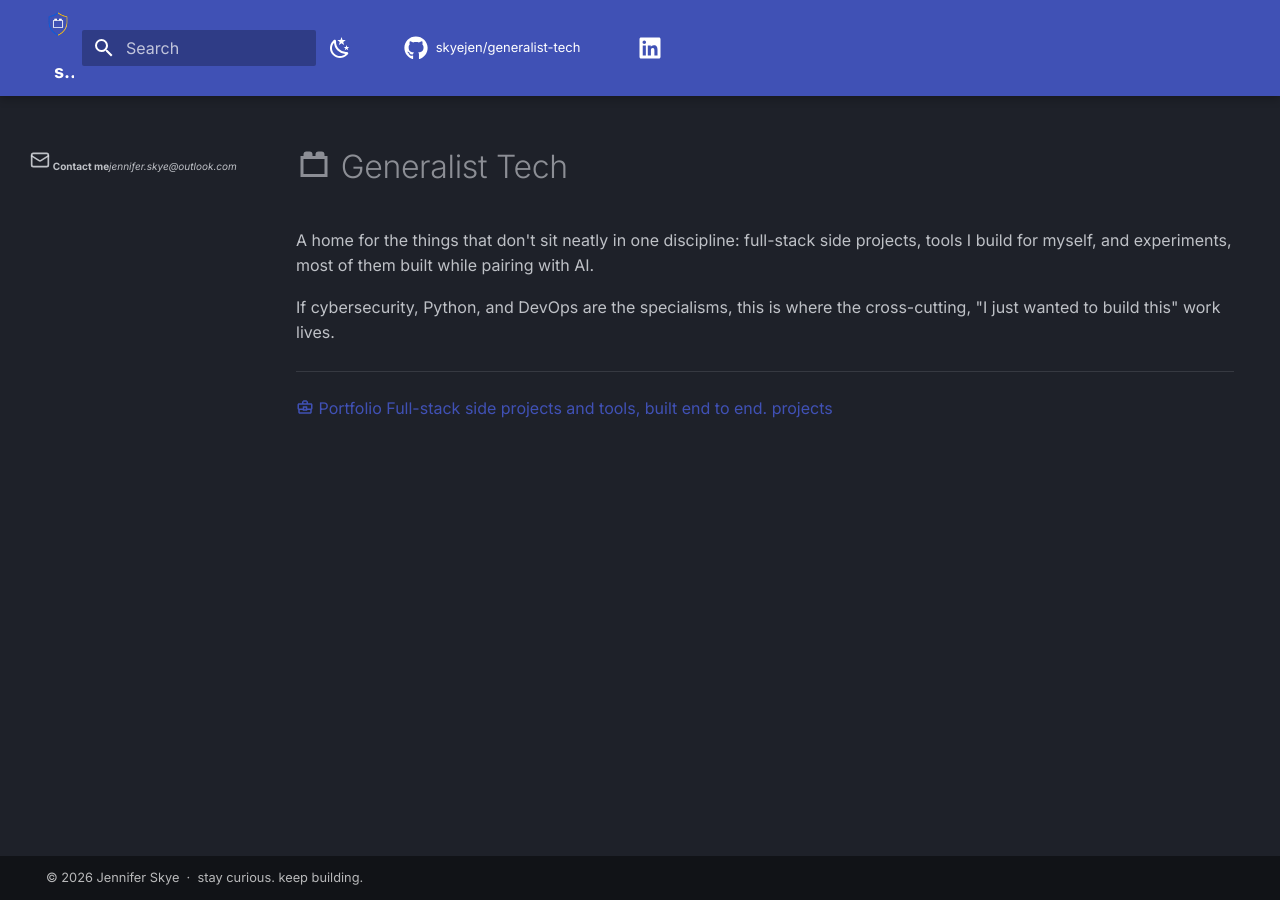
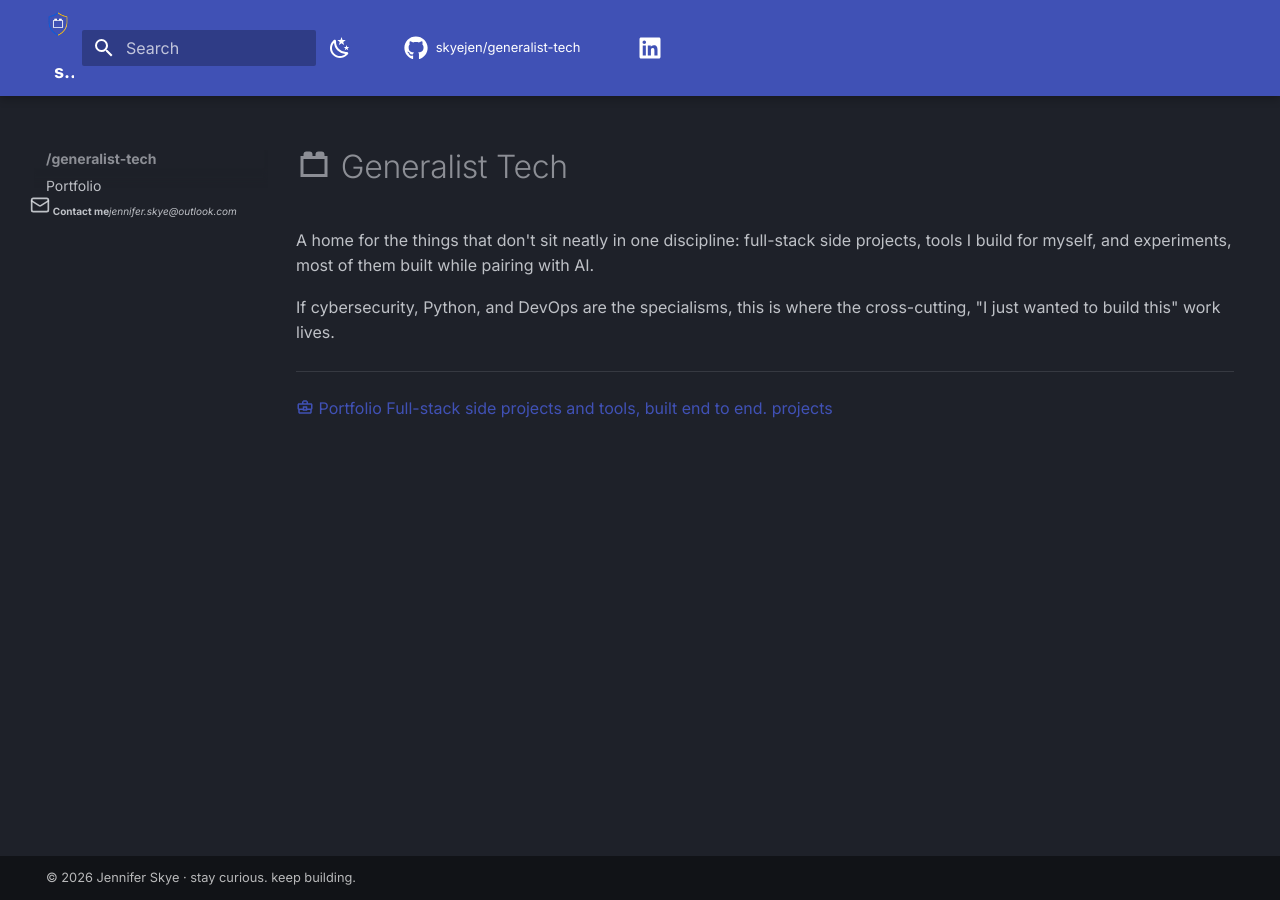
Before and after one commit to skyejen/generalist-tech, an MkDocs documentation site: the page built from docs/index.md, in a window 1280 px wide. Built offline with MkDocs 1.6.1 and Material for MkDocs 9.7.7, drawn with Linux system fonts in a browser that asks for light colours; comment, search, counter and statistics services are not loaded.

Commit message:
feat: mobile drawer brand + hub shortcuts + two-line footer

```diff
--- a/mkdocs.yml
+++ b/mkdocs.yml
@@ -56,8 +56,7 @@
       emoji_generator: !!python/name:material.extensions.emoji.to_svg
 
 copyright: >-
-  <span class="md-copyright__highlight">© 2026 Jennifer Skye</span>
-  &nbsp;·&nbsp; stay curious. keep building.
+  <span class="md-copyright__highlight">© 2026 Jennifer Skye</span><span class="sj-copy-sep">&nbsp;·&nbsp;</span><span class="sj-copy-tag">stay curious. keep building.</span>
 
 extra:
   generator: false
--- a/overrides/home.html
+++ b/overrides/home.html
@@ -14,7 +14,31 @@
 {% block site_nav %}
   <div class="md-sidebar md-sidebar--primary" data-md-component="sidebar" data-md-type="navigation">
     <div class="md-sidebar__scrollwrap">
-      <div class="md-sidebar__inner"></div>
+      <div class="md-sidebar__inner">
+        <nav class="md-nav md-nav--primary sj-hub-nav" aria-label="{{ lang.t('nav') }}" data-md-level="0">
+          <label class="md-nav__title" for="__drawer">
+            <a href="{{ config.extra.homepage | d(nav.homepage.url, true) | url }}" title="{{ config.site_name | e }}" class="md-nav__button md-logo" aria-label="{{ config.site_name }}" data-md-component="logo">
+              {% include "partials/logo.html" %}
+            </a>
+            <span class="sj-slash">/</span><a class="sj-repo" href="{{ nav.homepage.url | url }}" title="Home">{{ config.site_name.split(' / ') | last }}</a>
+          </label>
+          <ul class="md-nav__list" data-md-scrollfix>
+            {% for nav_item in nav.items %}
+              {% if not nav_item.is_index %}
+                {% set ns = namespace(url = nav_item.url) %}
+                {% if not ns.url and nav_item.children %}
+                  {% for c in nav_item.children %}{% if c.is_index %}{% set ns.url = c.url %}{% endif %}{% endfor %}
+                {% endif %}
+                {% if ns.url %}
+                  <li class="md-nav__item">
+                    <a href="{{ ns.url | url }}" class="md-nav__link">{{ nav_item.title }}</a>
+                  </li>
+                {% endif %}
+              {% endif %}
+            {% endfor %}
+          </ul>
+        </nav>
+      </div>
     </div>
     <a class="sj-side-card" href="mailto:jennifer.skye@outlook.com" title="Email me">
       <span class="sj-side-card-logo">
--- a/overrides/partials/nav.html
+++ b/overrides/partials/nav.html
@@ -13,7 +13,7 @@
     <a href="{{ config.extra.homepage | d(nav.homepage.url, true) | url }}" title="{{ config.site_name | e }}" class="md-nav__button md-logo" aria-label="{{ config.site_name }}" data-md-component="logo">
       {% include "partials/logo.html" %}
     </a>
-    {{ config.site_name }}
+    <span class="sj-slash">/</span><a class="sj-repo" href="{{ nav.homepage.url | url }}" title="Home">{{ config.site_name.split(' / ') | last }}</a>
   </label>
   {% if config.repo_url %}
     <div class="md-nav__source">
```
